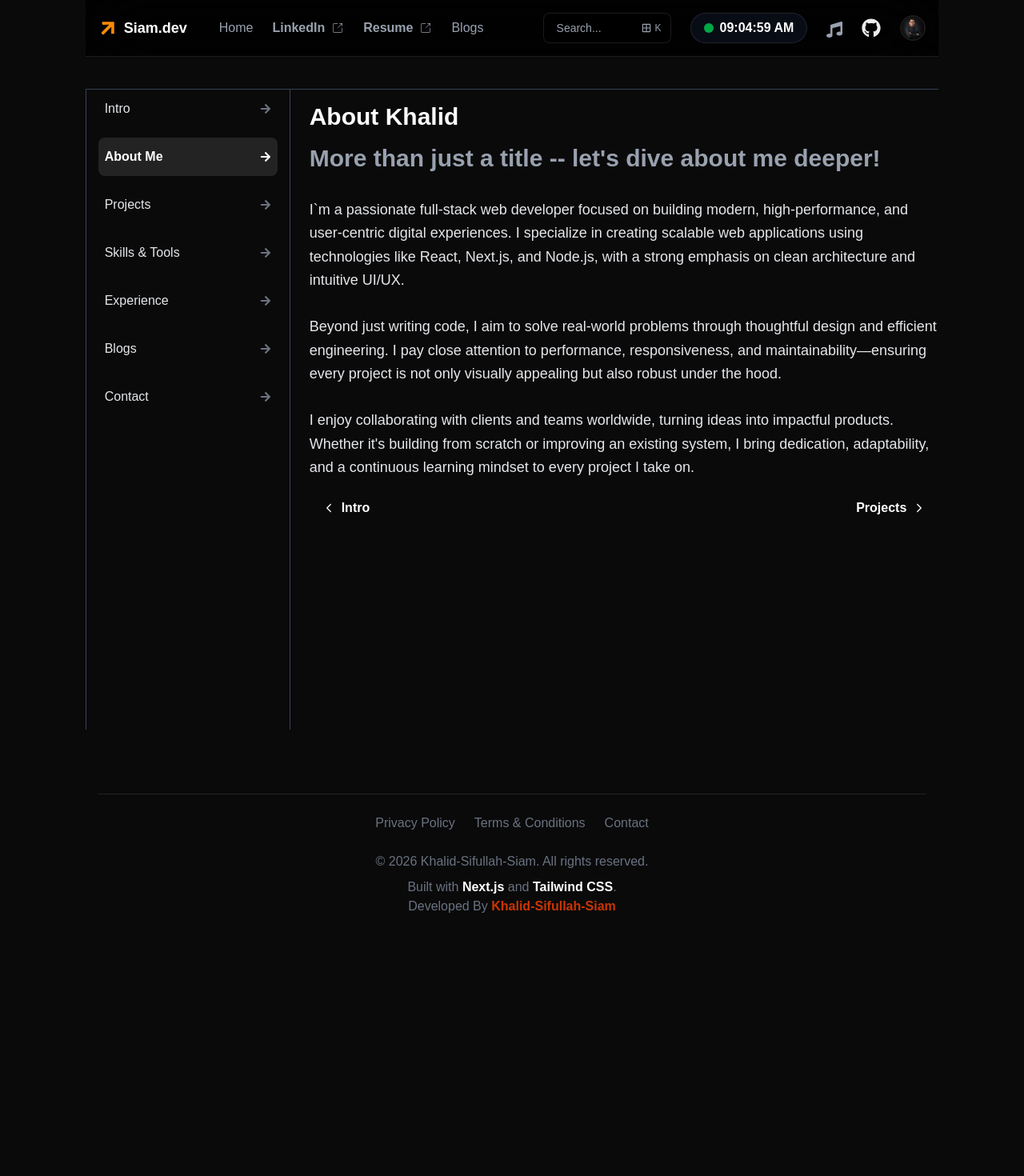
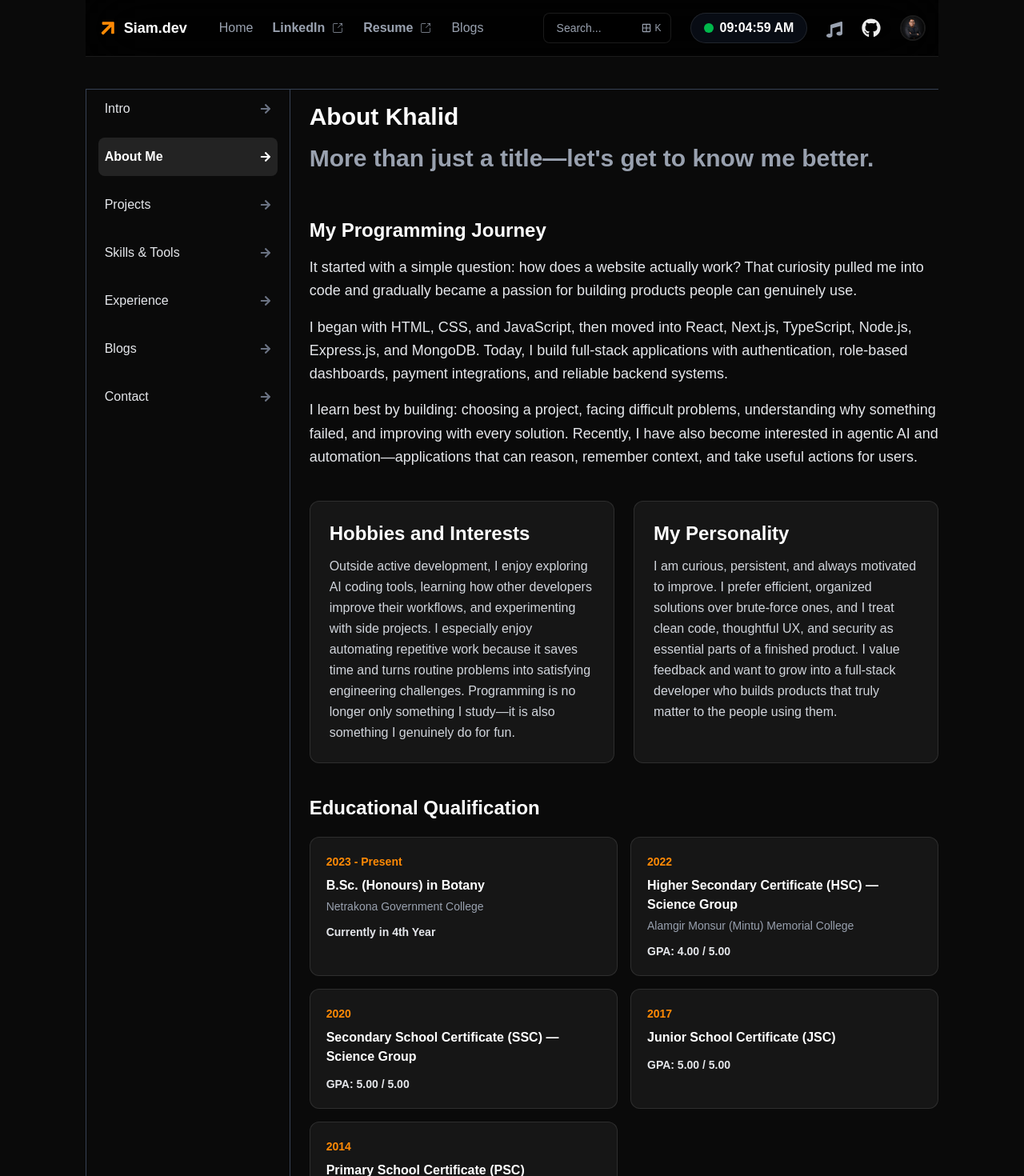
Before and after one commit to Khalid-Sifullah-Siam/Pressclub-client, a Next.js app: page /about in a window 1280 px wide. Shown: the top 1470 px of the page at 80% size. Before the commit the page ends 1161 px from the top, so only its background shows below. Built offline with nearby package versions, Linux system fonts and the light colour scheme.

Commit message:
Complete portfolio profile requirements

```diff
--- a/src/app/components/aboutComponents/AboutPage.tsx
+++ b/src/app/components/aboutComponents/AboutPage.tsx
@@ -1,40 +1,133 @@
 import Link from "next/link";
 import { IoIosArrowBack, IoIosArrowForward } from "react-icons/io";
 
+const education = [
+  {
+    year: "2023 - Present",
+    degree: "B.Sc. (Honours) in Botany",
+    institution: "Netrakona Government College",
+    result: "Currently in 4th Year",
+  },
+  {
+    year: "2022",
+    degree: "Higher Secondary Certificate (HSC) — Science Group",
+    institution: "Alamgir Monsur (Mintu) Memorial College",
+    result: "GPA: 4.00 / 5.00",
+  },
+  {
+    year: "2020",
+    degree: "Secondary School Certificate (SSC) — Science Group",
+    result: "GPA: 5.00 / 5.00",
+  },
+  {
+    year: "2017",
+    degree: "Junior School Certificate (JSC)",
+    result: "GPA: 5.00 / 5.00",
+  },
+  {
+    year: "2014",
+    degree: "Primary School Certificate (PSC)",
+    result: "GPA: 5.00 / 5.00",
+  },
+];
+
 const AboutPage = () => {
   return (
-    <div className="py-4">
-      <h1 className="text-3xl font-bold text-white">About Khalid</h1>
-      <p className="text-gray-400 py-4 font-bold text-3xl">
-        More than just a title -- let&apos;s dive about me deeper!
-      </p>
-      <p className="text-gray-200 font-medium py-4 text-lg leading-relaxed">
-        I`m a passionate full-stack web developer focused on building modern,
-        high-performance, and user-centric digital experiences. I specialize in
-        creating scalable web applications using technologies like React,
-        Next.js, and Node.js, with a strong emphasis on clean architecture and
-        intuitive UI/UX.
-        <br />
-        <br />
-        Beyond just writing code, I aim to solve real-world problems through
-        thoughtful design and efficient engineering. I pay close attention to
-        performance, responsiveness, and maintainability—ensuring every project
-        is not only visually appealing but also robust under the hood.
-        <br />
-        <br />I enjoy collaborating with clients and teams worldwide, turning
-        ideas into impactful products. Whether it&apos;s building from scratch
-        or improving an existing system, I bring dedication, adaptability, and a
-        continuous learning mindset to every project I take on.
-      </p>
+    <div className="space-y-10 py-4">
+      <div>
+        <h1 className="text-3xl font-bold text-white">About Khalid</h1>
+        <p className="py-4 text-3xl font-bold text-gray-400">
+          More than just a title—let&apos;s get to know me better.
+        </p>
+      </div>
+
+      <section className="space-y-4">
+        <h2 className="text-2xl font-bold text-white">My Programming Journey</h2>
+        <div className="space-y-4 text-lg font-medium leading-relaxed text-gray-200">
+          <p>
+            It started with a simple question: how does a website actually work?
+            That curiosity pulled me into code and gradually became a passion for
+            building products people can genuinely use.
+          </p>
+          <p>
+            I began with HTML, CSS, and JavaScript, then moved into React,
+            Next.js, TypeScript, Node.js, Express.js, and MongoDB. Today, I build
+            full-stack applications with authentication, role-based dashboards,
+            payment integrations, and reliable backend systems.
+          </p>
+          <p>
+            I learn best by building: choosing a project, facing difficult
+            problems, understanding why something failed, and improving with
+            every solution. Recently, I have also become interested in agentic
+            AI and automation—applications that can reason, remember context,
+            and take useful actions for users.
+          </p>
+        </div>
+      </section>
+
+      <section className="grid gap-6 md:grid-cols-2">
+        <div className="rounded-xl border border-white/10 bg-white/5 p-6">
+          <h2 className="mb-3 text-2xl font-bold text-white">
+            Hobbies and Interests
+          </h2>
+          <p className="leading-relaxed text-gray-300">
+            Outside active development, I enjoy exploring AI coding tools,
+            learning how other developers improve their workflows, and
+            experimenting with side projects. I especially enjoy automating
+            repetitive work because it saves time and turns routine problems
+            into satisfying engineering challenges. Programming is no longer
+            only something I study—it is also something I genuinely do for fun.
+          </p>
+        </div>
+        <div className="rounded-xl border border-white/10 bg-white/5 p-6">
+          <h2 className="mb-3 text-2xl font-bold text-white">My Personality</h2>
+          <p className="leading-relaxed text-gray-300">
+            I am curious, persistent, and always motivated to improve. I prefer
+            efficient, organized solutions over brute-force ones, and I treat
+            clean code, thoughtful UX, and security as essential parts of a
+            finished product. I value feedback and want to grow into a
+            full-stack developer who builds products that truly matter to the
+            people using them.
+          </p>
+        </div>
+      </section>
+
+      <section>
+        <h2 className="mb-5 text-2xl font-bold text-white">
+          Educational Qualification
+        </h2>
+        <div className="grid gap-4 sm:grid-cols-2">
+          {education.map((item) => (
+            <article
+              key={`${item.year}-${item.degree}`}
+              className="rounded-xl border border-white/10 bg-white/5 p-5"
+            >
+              <p className="mb-2 text-sm font-bold text-orange-400">
+                {item.year}
+              </p>
+              <h3 className="font-bold text-white">{item.degree}</h3>
+              {item.institution && (
+                <p className="mt-1 text-sm text-gray-400">
+                  {item.institution}
+                </p>
+              )}
+              <p className="mt-3 text-sm font-semibold text-gray-200">
+                {item.result}
+              </p>
+            </article>
+          ))}
+        </div>
+      </section>
+
       <div className="flex items-center justify-between">
-        <div className="flex items-center gap-2 px-4 py-2 rounded-md hover:bg-gray-900 cursor-pointer">
+        <div className="flex cursor-pointer items-center gap-2 rounded-md px-4 py-2 hover:bg-gray-900">
           <IoIosArrowBack />
-          <Link href="/" className="text-white font-bold">
+          <Link href="/" className="font-bold text-white">
             Intro
           </Link>
         </div>
-        <div className="flex items-center gap-2 px-4 py-2 rounded-md hover:bg-gray-900 cursor-pointer">
-          <Link href="/projects" className="text-white font-bold">
+        <div className="flex cursor-pointer items-center gap-2 rounded-md px-4 py-2 hover:bg-gray-900">
+          <Link href="/projects" className="font-bold text-white">
             Projects
           </Link>
           <IoIosArrowForward />
--- a/src/app/components/contactComponents/ContactPage.tsx
+++ b/src/app/components/contactComponents/ContactPage.tsx
@@ -7,6 +7,7 @@ import {
   FaWhatsapp,
   FaLinkedin,
   FaFacebook,
+  FaPhoneAlt,
 } from "react-icons/fa";
 
 const ContactPage = () => {
@@ -31,7 +32,7 @@ const ContactPage = () => {
           </div>
 
           {/* Contact Options Grid */}
-          <div className="grid grid-cols-1 sm:grid-cols-2 lg:grid-cols-4 gap-6 lg:gap-8 mb-16 lg:mb-24">
+          <div className="grid grid-cols-1 sm:grid-cols-2 lg:grid-cols-5 gap-6 lg:gap-8 mb-16 lg:mb-24">
             {/* Email Card */}
             <a
               href="mailto:khalidsiam1754@gmail.com"
@@ -47,6 +48,25 @@ const ContactPage = () => {
                 <p className="text-blue-400 font-semibold text-sm break-all">khalidsiam1754@gmail.com</p>
               </div>
             </a>
+
+            {/* Phone Card */}
+            <div className="group relative rounded-2xl border border-white/10 bg-white/5 p-8 backdrop-blur-xl transition-all duration-500 hover:-translate-y-2 hover:border-orange-500/30 hover:bg-white/10 hover:shadow-2xl hover:shadow-orange-500/10">
+              <div className="pointer-events-none absolute inset-0 rounded-2xl bg-linear-to-br from-orange-600/20 to-transparent opacity-0 transition-opacity duration-500 group-hover:opacity-100" />
+              <div className="relative z-10">
+                <div className="mb-6 flex h-16 w-16 items-center justify-center rounded-xl bg-linear-to-br from-orange-600/30 to-orange-400/20 transition-transform duration-300 group-hover:scale-110">
+                  <FaPhoneAlt className="text-2xl text-orange-400" />
+                </div>
+                <h3 className="mb-3 text-xl font-bold text-white">Phone</h3>
+                <div className="space-y-2 text-sm font-semibold text-orange-400">
+                  <a className="block hover:text-orange-300" href="tel:+8801521745455">
+                    +880 1521-745455
+                  </a>
+                  <a className="block hover:text-orange-300" href="tel:+8801751926808">
+                    +880 1751-926808
+                  </a>
+                </div>
+              </div>
+            </div>
 
             {/* WhatsApp Card */}
             <a
--- a/src/app/components/projectsComponents/ProjectDetailCard/ProjectDetailCard.tsx
+++ b/src/app/components/projectsComponents/ProjectDetailCard/ProjectDetailCard.tsx
@@ -16,6 +16,7 @@ type Project = {
   features: string[];
   challenges: string[];
   learnings: string[];
+  futurePlans: string[];
   links: { name: string; url: string }[];
   screenshots: string[];
 };
@@ -96,6 +97,18 @@ const ProjectDetailCard = ({ project }: { project: Project }) => {
         <ul className="list-disc list-inside space-y-1">
           {project.learnings.map((l, i) => (
             <li key={i}>{l}</li>
+          ))}
+        </ul>
+      </div>
+
+      {/* Future Plans */}
+      <div>
+        <h2 className="text-lg font-semibold text-white mb-2">
+          Future Improvements
+        </h2>
+        <ul className="list-disc list-inside space-y-1">
+          {project.futurePlans.map((plan, i) => (
+            <li key={i}>{plan}</li>
           ))}
         </ul>
       </div>
```
Also changed, not shown: src/app/utils/projects.ts (+40 -0 lines).
